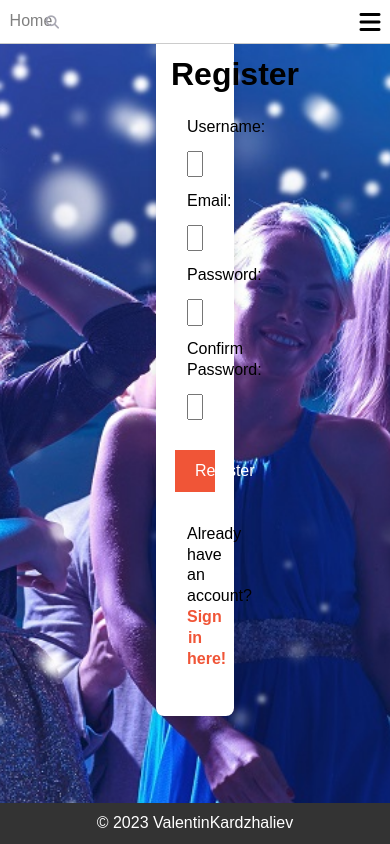
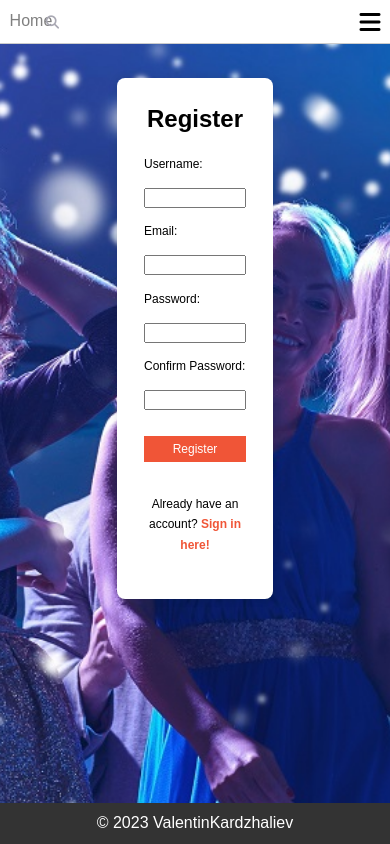
Before and after one commit to ValentinKardzhaliev/EventSphere, a Django app: template templates/accounts/register_page.html in a window 390 px wide. Run offline with Django 4.2, Linux system fonts and the light colour scheme; the template is opened without the code that fills it, so the values that code supplies are empty, except form fields; tables that the repository leaves empty hold one stand-in row (values such as "Sample post"); form fields are guessed from the names that the template uses.

Commit message:
Made the register and login page responsive to smaller screens

```diff
--- a/static/css/accounts/register.css
+++ b/static/css/accounts/register.css
@@ -1,5 +1,6 @@
 .register-body {
-    max-width: 100%;
+    width: 100%;
+    height: 100%;
     margin: 0;
     padding: 0 0;
     background-image: url("../../images/event-ideas-for-party-eventbookings.jpg");
@@ -72,3 +73,33 @@
     text-decoration: underline;
     color: #882121;
 }
+
+
+@media screen and (max-width: 768px) {
+    .page-container {
+        max-width: 30%;
+        margin: 20% auto;
+        font-size: 14px;
+    }
+
+    .register-form input {
+        height: 1.5em;
+    }
+
+    .register-button {
+        font-size: 12px;
+        padding: 8px 15px;
+    }
+}
+
+@media screen and (max-width: 480px) {
+    .page-container {
+        max-width: 40%;
+        font-size: 12px;
+    }
+
+    .register-button {
+        font-size: 12px;
+        padding: 6px 12px;
+    }
+}
```
Also changed, not shown: static/css/accounts/login.css (+31 -0 lines).
